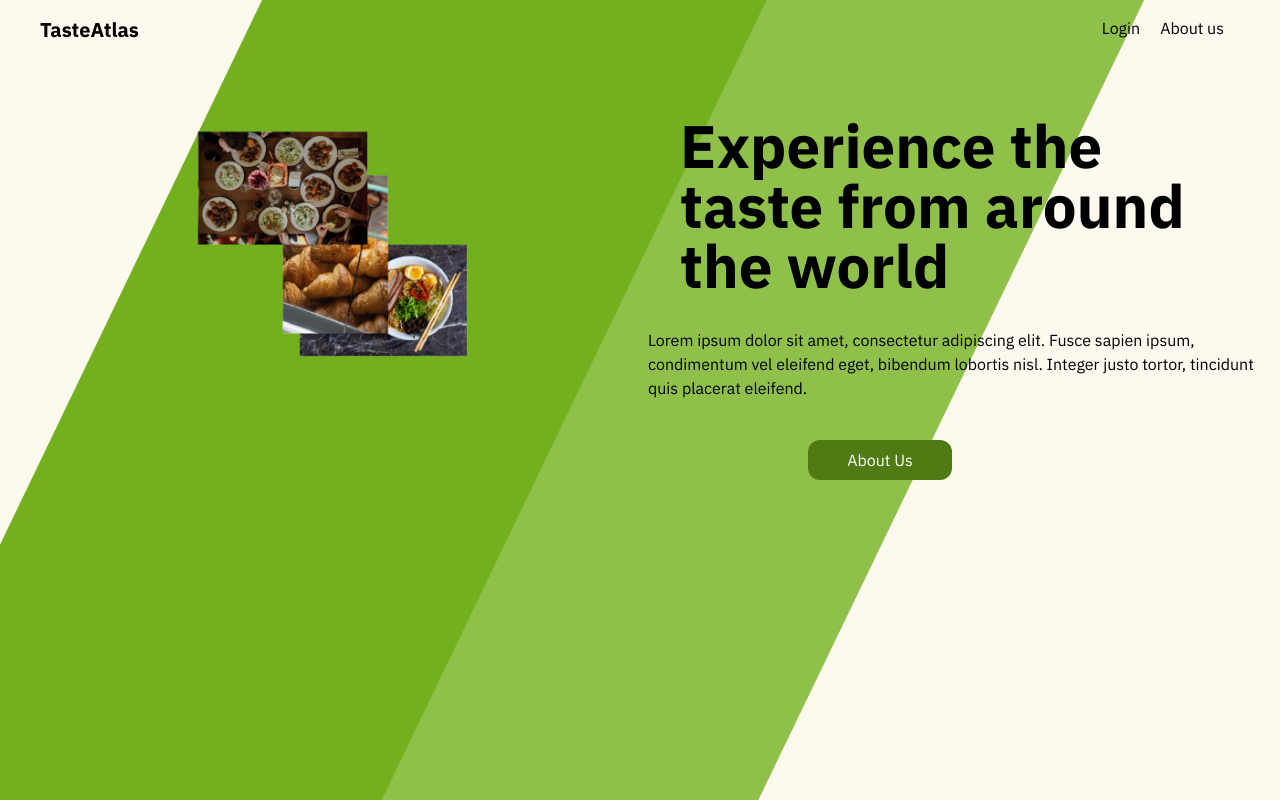
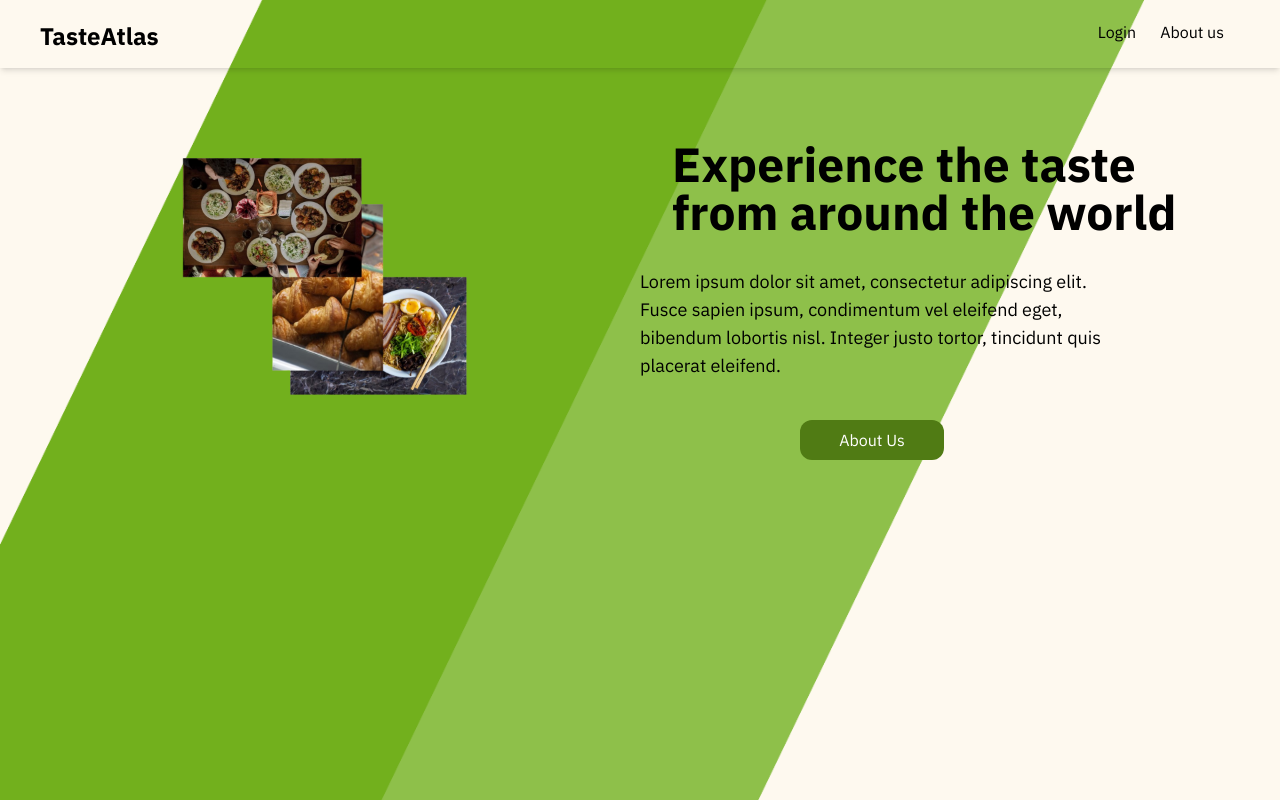
Before and after one commit to SafeTorpedo/TasteAtlas, a React (Vite) app in the folder client/: page / in a window 1280 px wide. Shown: the top 800 px of the page. Built offline with nearby package versions, Linux system fonts and the light colour scheme.

Commit message:
small changes in navbar

```diff
--- a/client/src/components/Hero.jsx
+++ b/client/src/components/Hero.jsx
@@ -1,15 +1,16 @@
 import React from "react";
-import food from "../assets/food.jpg";
+import food from "../assets/food.png";
 
 const Hero = () => {
     return (
-        <div className=" p-6 md:columns-2 ">
-            <img src={food} alt="food" className=" h-full inline w-full " />
-            <div>
-                <h1 className="text-6xl text-left flex justify-center p-8 font-bold">
-                    Experience the taste from around the world
+        // <div className=" p-6 md:columns-2 ">
+        <div className="flex mt-10">
+            <img src={food} alt="food" className="w-1/2 h-full" />
+            <div className="">
+                <h1 className="text-5xl text-left justify-center p-8 font-bold">
+                Experience the taste from around the world
                 </h1>
-                <p>
+                <p className="text-lg w-3/4">
                     Lorem ipsum dolor sit amet, consectetur adipiscing elit.
                     Fusce sapien ipsum, condimentum vel eleifend eget, bibendum
                     lobortis nisl. Integer justo tortor, tincidunt quis placerat
--- a/client/src/components/Navbar.jsx
+++ b/client/src/components/Navbar.jsx
@@ -12,15 +12,16 @@ const Navbar = (props) => {
     const { isAuthenticated, loginWithRedirect, logout, user } = useAuth0();
     // console.log(user);
     return (
-        <nav className="py-4 px-10 flex bg-inherit justify-between ">
-            <span className=" text-xl font-bold cursor-pointer">
+        <nav className="py-4 px-10 flex bg-inherit justify-between shadow-md">
+            <span className=" mt-1 text-2xl font-bold cursor-pointer">
                 <Link to="/">TasteAtlas</Link>
             </span>
             <ul className="hidden px-4 md:flex ">
                 <div className="px-5">
                     {isAuthenticated ? (
-                        <li>
+                        <li className="mr-1">
                             <button
+                            className="bg-[#FF0000] px-4 py-1 rounded-lg text-white"
                                 onClick={() =>
                                     logout({ returnTo: window.location.origin })
                                 }
@@ -29,7 +30,7 @@ const Navbar = (props) => {
                             </button>
                         </li>
                     ) : (
-                        <li>
+                        <li className="mt-1 mr-1">
                             <button
                                 onClick={() =>
                                     loginWithRedirect({
@@ -44,7 +45,7 @@ const Navbar = (props) => {
                     )}
                 </div>
                 {/* Use props to change button to Log out */}
-                <li>
+                <li className="mt-1">
                     <Link to="/about">About us</Link>
                 </li>
             </ul>
```
Also changed, not shown: client/src/assets/food.jpg (deleted), client/src/assets/food.png (added).
